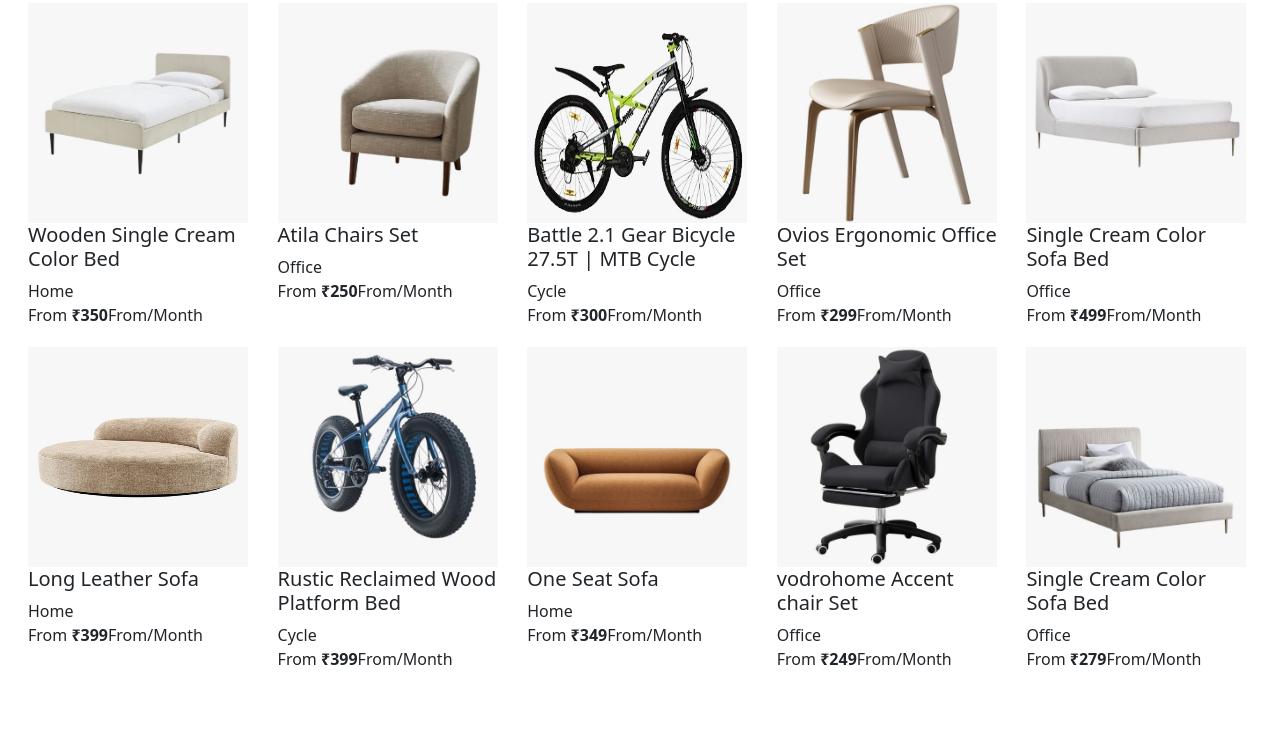
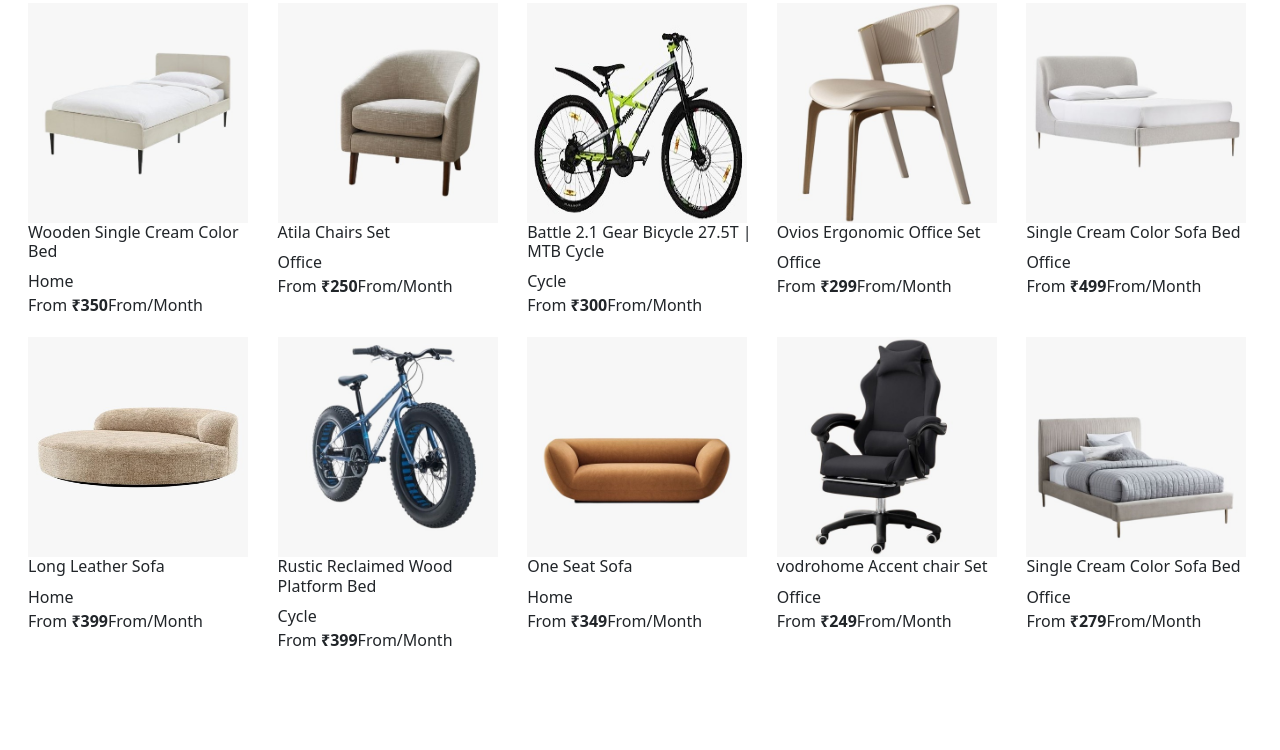
Before and after one commit to dhruv608/Rent-Karo, a plain HTML site: page public/index.html in a window 1280 px wide. Shown: the part 1100-1850 px from the top of the page. Drawn offline with nearby package versions, Linux system fonts and the light colour scheme.

Commit message:
updateFontsize

```diff
--- a/public/index.html
+++ b/public/index.html
@@ -181,7 +181,7 @@
 
                     <div class="col jj">
                     <img src="./images/bed2.jpg" alt="" height="220" width="220">
-                    <h5>Wooden Single Cream Color Bed</h5>
+                    <h6>Wooden Single Cream Color Bed</h6>
                     <label for="">Home</label>
                     <p>From <b> ₹350</b>From/Month
                      </p>
@@ -189,7 +189,7 @@
 
                     <div class="col jj">
                     <img src="./images/chair5.jpg" alt="" height="220" width="220">
-                    <h5>Atila Chairs Set</h5>
+                    <h6>Atila Chairs Set</h6>
                     <label for="">Office</label>
                     <p>From <b> ₹250</b>From/Month
                      </p>
@@ -197,7 +197,7 @@
 
                     <div class="col jj">
                       <img src="./images/cycle3.jpg" alt="" height="220" width="220">
-                      <h5>Battle 2.1 Gear Bicycle 27.5T | MTB Cycle</h5>
+                      <h6>Battle 2.1 Gear Bicycle 27.5T | MTB Cycle</h6>
                       <label for="">Cycle</label>
                       <p>From <b> ₹300</b>From/Month
                        </p>
@@ -205,7 +205,7 @@
 
                     <div class="col jj">
                         <img src="./images/chair12.jpg" alt="" height="220" width="220">
-                    <h5>Ovios Ergonomic Office Set</h5>
+                    <h6>Ovios Ergonomic Office Set</h6>
                     <label for="">Office</label>
                     <p>From <b> ₹299</b>From/Month
                      </p>
@@ -213,7 +213,7 @@
 
                     <div class="col jj">
                       <img src="./images/bed6.jpg" alt="" height="220" width="220">
-                      <h5>Single Cream Color Sofa Bed</h5>
+                      <h6>Single Cream Color Sofa Bed</h6>
                       <label for="">Office</label>
                       <p>From <b> ₹499</b>From/Month
                        </p>
@@ -225,7 +225,7 @@
 
                       <div class="col jj">
                         <img src="./images/sofa2.jpg" alt="" height="220" width="220">
-                        <h5>Long Leather Sofa</h5>
+                        <h6>Long Leather Sofa</h6>
                         <label for="">Home</label>
                         <p>From <b> ₹399</b>From/Month
                          </p>
@@ -233,7 +233,7 @@
 
                         <div class="col jj">
                           <img src="./images/cycle8.jpg" alt="" height="220" width="220">
-                          <h5>Rustic Reclaimed Wood Platform Bed</h5>
+                          <h6>Rustic Reclaimed Wood Platform Bed</h6>
                           <label for="">Cycle</label>
                           <p>From <b> ₹399</b>From/Month
                            </p>
@@ -241,7 +241,7 @@
 
                           <div class="col jj">
                             <img src="./images/sofa3.jpg" alt="" height="220" width="220">
-                            <h5>One Seat Sofa</h5>
+                            <h6>One Seat Sofa</h6>
                             <label for="">Home</label>
                             <p>From <b> ₹349</b>From/Month
                              </p>
@@ -249,7 +249,7 @@
 
                             <div class="col jj">
                               <img src="./images/chair9.jpg" alt="" height="220" width="220">
-                              <h5>vodrohome Accent chair Set</h5>
+                              <h6>vodrohome Accent chair Set</h6>
                               <label for="">Office</label>
                               <p>From <b> ₹249</b>From/Month
                                </p>
@@ -257,7 +257,7 @@
 
                               <div class="col jj">
                                 <img src="./images/bed5.jpg" alt="" height="220" width="220">
-                                <h5>Single Cream Color Sofa Bed</h5>
+                                <h6>Single Cream Color Sofa Bed</h6>
                                 <label for="">Office</label>
                                 <p>From <b> ₹279</b>From/Month
                                  </p>
@@ -471,7 +471,7 @@
         </div>
 
         <div class="col-md-4 mb-3">
-          <h5 class="footer-heading">Footer Menu</h5>
+          <h4 class="footer-heading">Footer Menu</h4>
           <ul>
             <li><a href="#">Home</a></li>
             <li><a href="#">Blog</a></li>
@@ -485,7 +485,7 @@
 
         <!-- Contact Details -->
         <div class="col-md-4 mb-3">
-          <h5 class="footer-heading">Karnataka</h5>
+          <h4 class="footer-heading">Karnataka</h4>
           <p>Brigade Signature Tower 12th Floor<br>Banglore, 560049</p>
           <br>
 
```
